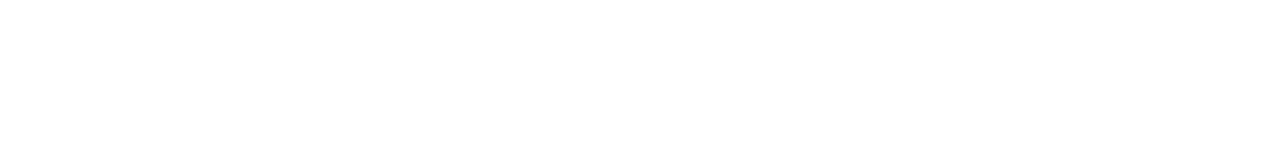
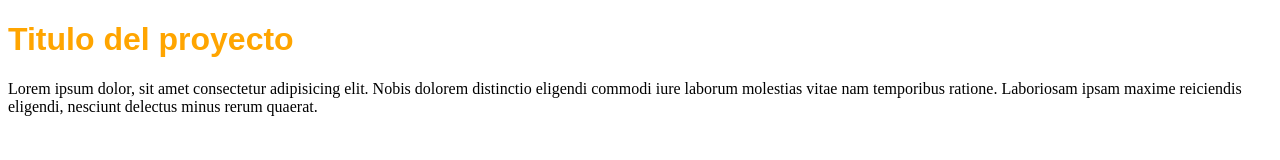
Before and after one commit to royer2001/pagina-XONTIC, a plain HTML site: page index.html in a window 1280 px wide. Drawn offline with Linux system fonts and the light colour scheme; files that its build step writes are made by us from their sources.

Commit message:
modificacion de archivos Html Css y Javascript

```diff
--- a/index.html
+++ b/index.html
@@ -1,12 +1,17 @@
 <!DOCTYPE html>
 <html lang="en">
+
 <head>
     <title>Repositorio</title>
     <meta charset="UTF-8">
     <meta name="viewport" content="width=device-width, initial-scale=1">
     <link href="css/style.css" rel="stylesheet">
 </head>
+
 <body>
+    <h1>Titulo del proyecto</h1>
+    <p>Lorem ipsum dolor, sit amet consectetur adipisicing elit. Nobis dolorem distinctio eligendi commodi iure laborum molestias
+        vitae nam temporibus ratione. Laboriosam ipsam maxime reiciendis eligendi, nesciunt delectus minus rerum quaerat.</p>
+</body>
 
-    </body>
 </html>
--- a/men.js
+++ b/men.js
@@ -0,0 +1 @@
+document.write("Hola mundo.");
--- a/style.css
+++ b/style.css
@@ -0,0 +1,4 @@
+h1{
+    color: orange;
+    font-family: sans-serif;
+}
```
Lines whose indentation alone changed are shown as unchanged.
